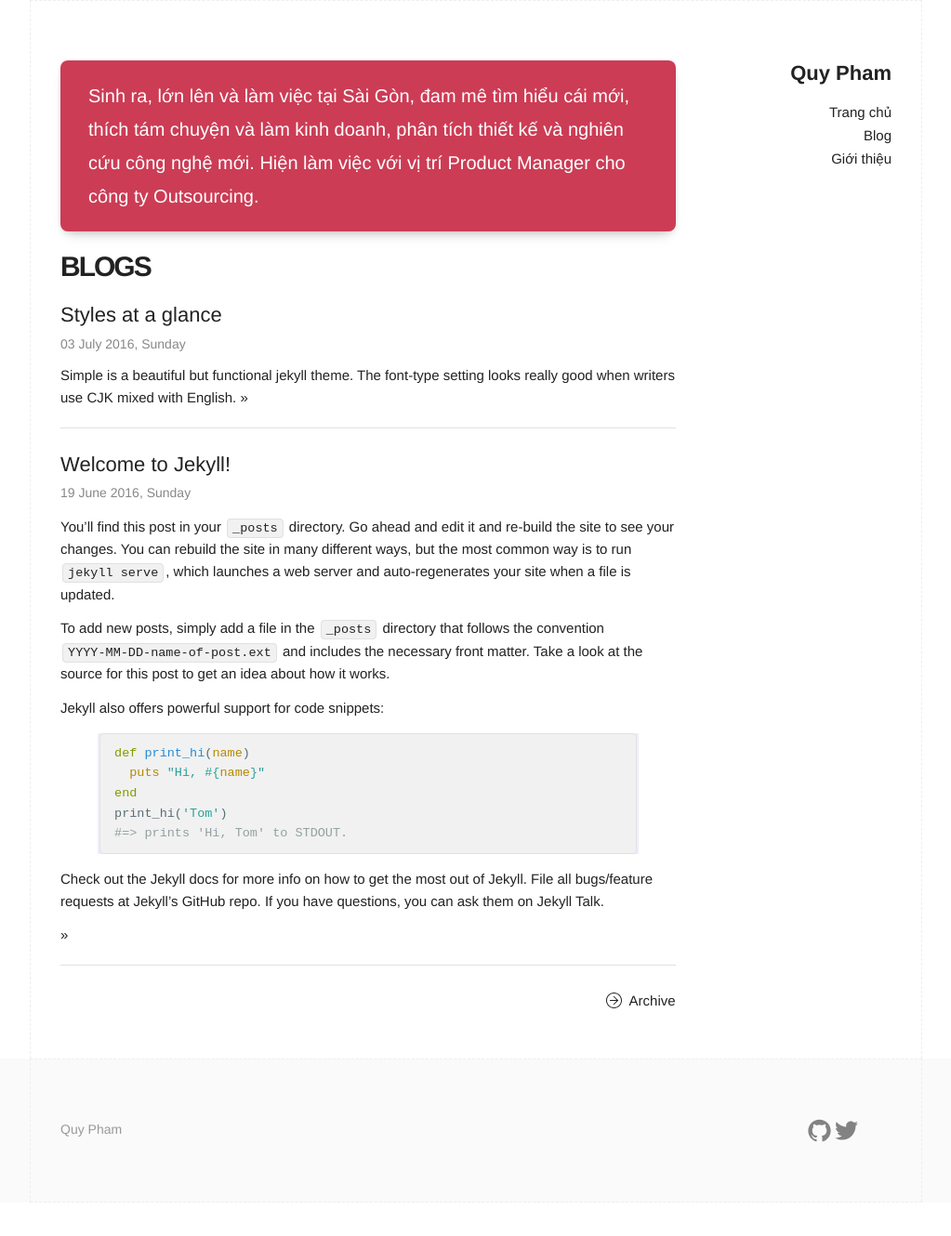
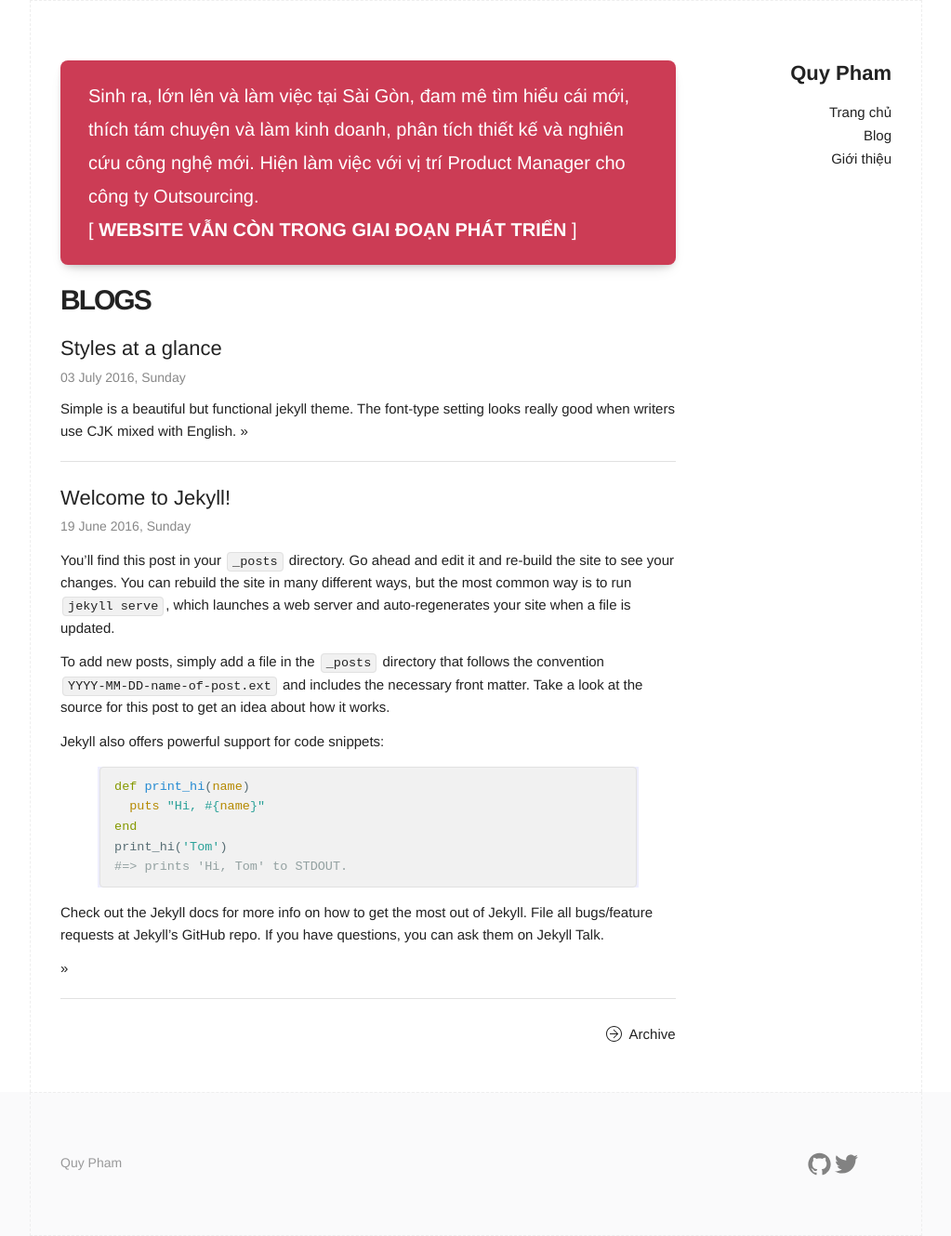
Before and after one commit to superstar109/personal-site, a Jekyll site: the page built from index.html, in a window 1280 px wide. Shown: the whole page at 93% size, without its empty margins (128-1151 px from the left). Built offline with Jekyll 4.4.1, drawn with Linux system fonts in a browser that asks for light colours; before the commit the page ends 1294 px from its top, so only the background shows below that.

Commit message:
*update website is under contruction !

```diff
--- a/index.html
+++ b/index.html
@@ -5,7 +5,8 @@ title: Home
 
 <div class="home">
   <div class="introduction">
-      Sinh ra, lớn lên và làm việc tại Sài Gòn, đam mê tìm hiểu cái mới, thích tám chuyện và làm kinh doanh, phân tích thiết kế và nghiên cứu công nghệ mới. Hiện làm việc với vị trí Product Manager cho công ty Outsourcing.
+      Sinh ra, lớn lên và làm việc tại Sài Gòn, đam mê tìm hiểu cái mới, thích tám chuyện và làm kinh doanh, phân tích thiết kế và nghiên cứu công nghệ mới. Hiện làm việc với vị trí Product Manager cho công ty Outsourcing. <br>
+      [ <b>WEBSITE VẪN CÒN TRONG GIAI ĐOẠN PHÁT TRIỂN </b>]
   </div>
   <div class="post-list">
     <h1 class="section-title">Blogs</h1>
```
Also changed, not shown: 2 other files.
